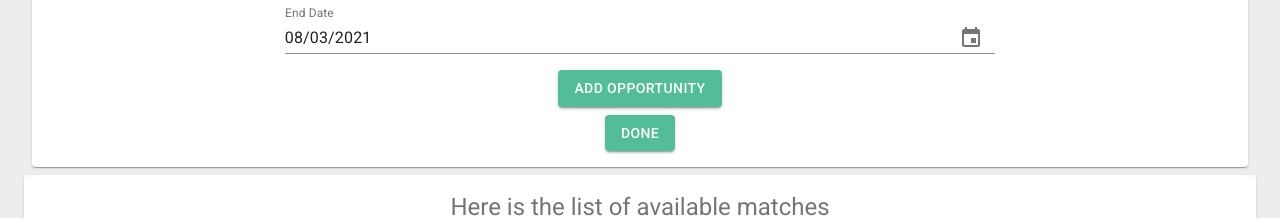
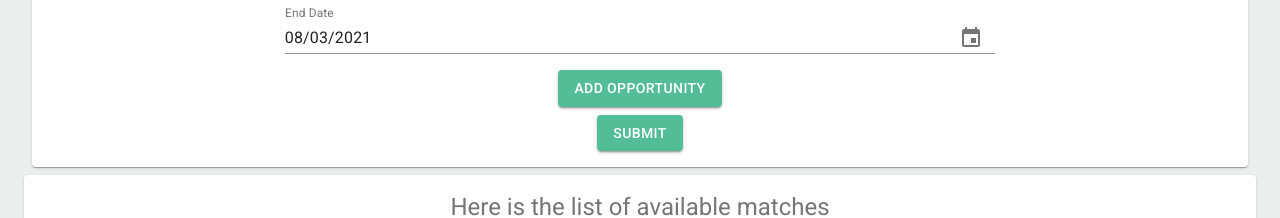
Before and after one commit to smile-street/smile-street, a React (Create React App) app in the folder smile-street-react/: page /PasswordRecovery in a window 1280 px wide. Shown: the part 4320-4538 px from the top of the page. Built offline with nearby package versions, Linux system fonts and the light colour scheme; no server answers.

Commit message:
change button from 'done' to 'submit'

```diff
--- a/smile-street-react/src/components/GoodCauseOpportunity/GoodCauseOpportunity.js
+++ b/smile-street-react/src/components/GoodCauseOpportunity/GoodCauseOpportunity.js
@@ -140,7 +140,7 @@ const GoodCauseOpportunity = () => {
                   className={classes.buttonColor}
                   onClick={handleDone}
                 >
-                  Done
+                  Submit
                 </Button>
 
               </Grid>
```
